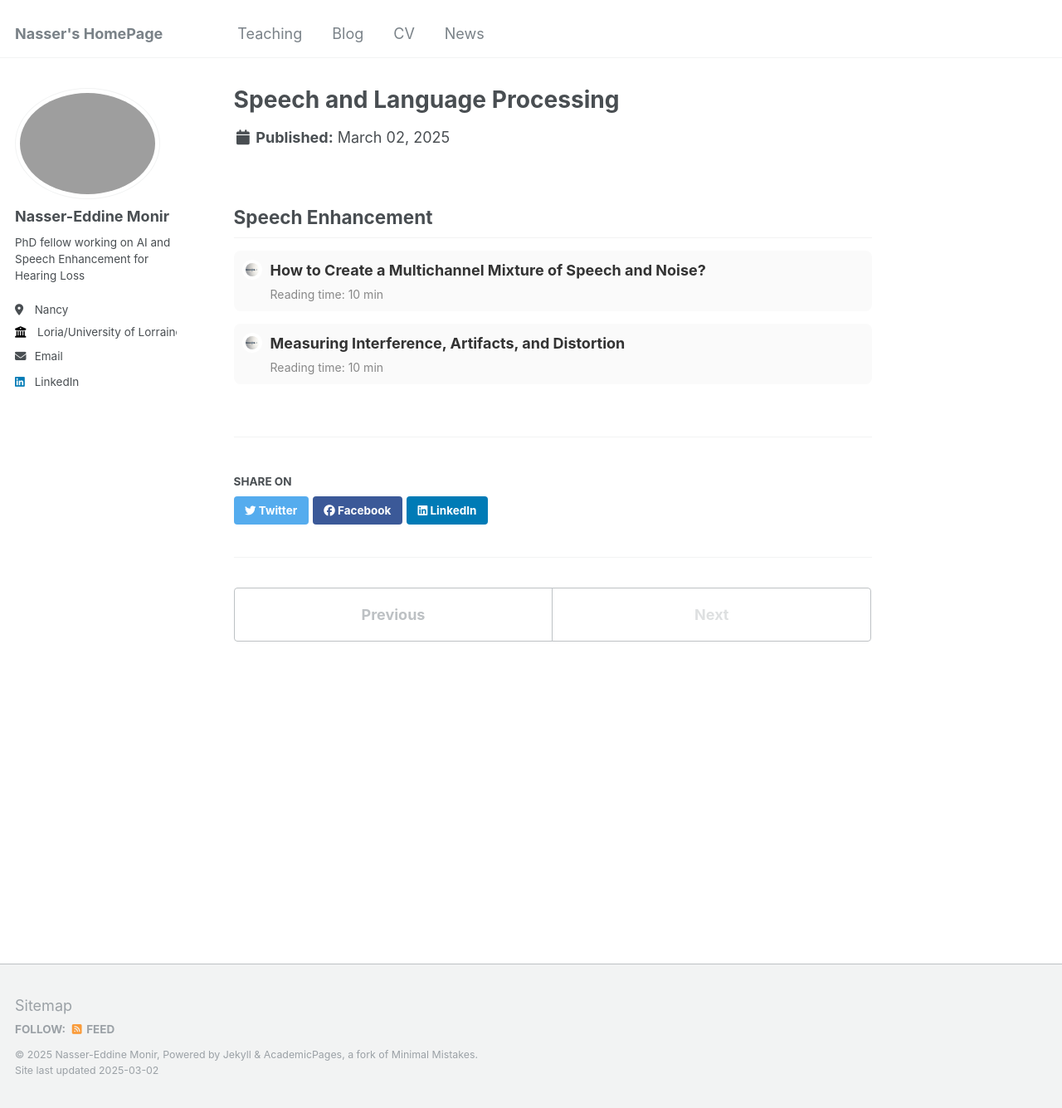
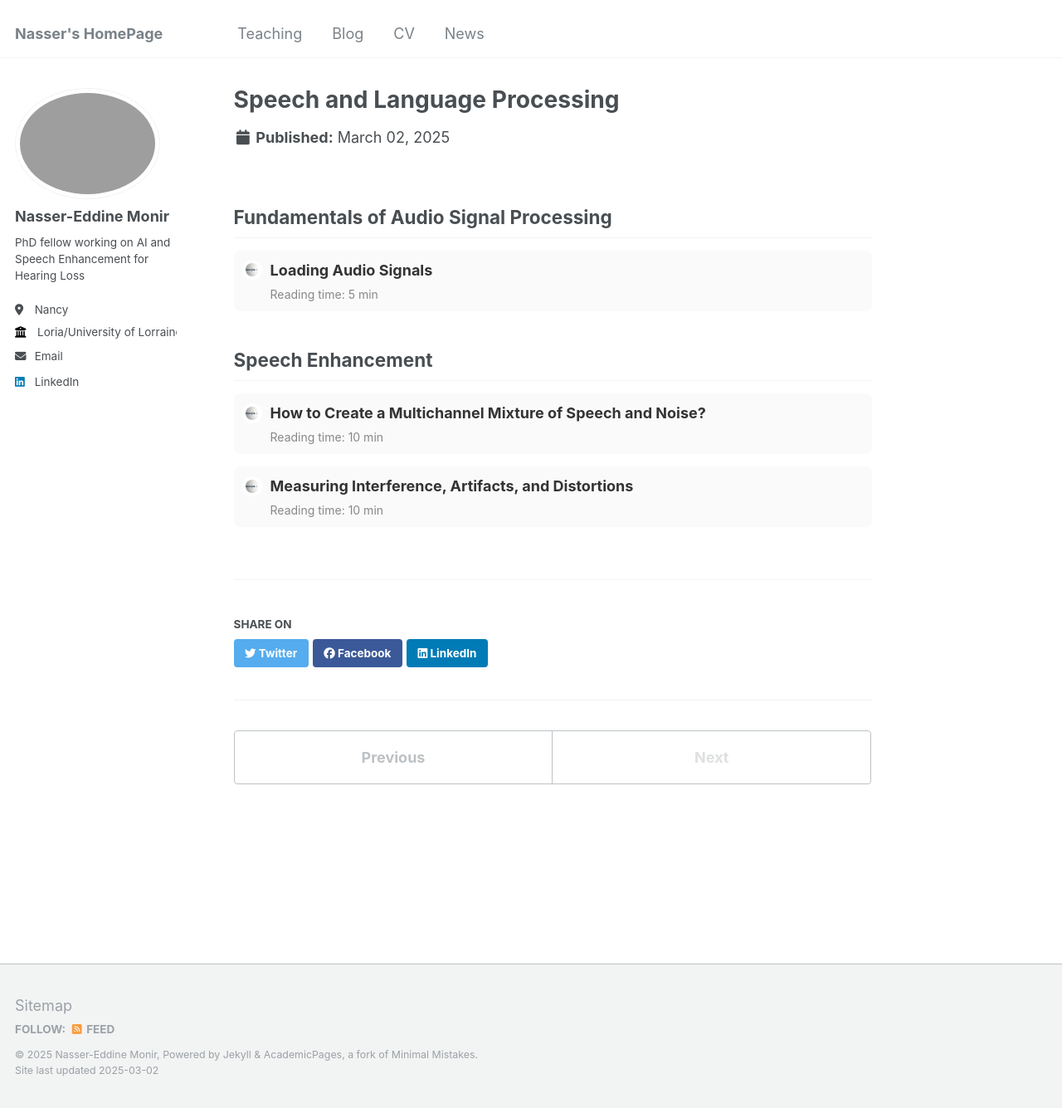
Before and after one commit to Nasseredd/nasseredd.github.io, a Jekyll site: the page built from _blog/speech-and-language-processing/index.md, in a window 1280 px wide and 1335 px high. Shown: the whole window at 83% size. Built offline with Jekyll 4.4.1, drawn with Linux system fonts in a browser that asks for light colours.

Commit message:
added new section and title: "Loading Audio Signals" in "Fundamentals of Audio Signal Processing"

```diff
--- a/_blog/speech-and-language-processing/index.md
+++ b/_blog/speech-and-language-processing/index.md
@@ -3,6 +3,19 @@
 permalink: /blog/speech-and-language-processing
 author_profile: true
 ---
+
+## Fundamentals of Audio Signal Processing
+
+<div style="width: 100%; background-color: #fafafa; border-radius: 8px; padding: 10px; margin-top: 15px; display: flex; flex-direction: column; align-items: flex-start;">
+  <a href="{{ site.baseurl }}/blog/speech-and-language-processing/creating-a-mixture"
+     style="text-decoration: none; color: inherit; display: flex; flex-direction: column; width: 100%;">
+    <div style="display: flex; align-items: center;">
+      <img src="{{ site.baseurl }}/files/blog/speech-and-language-processing-.jpg" alt="Article Icon" style="width: 24px; height: 24px; margin-right: 10px; border-radius: 50%; background-color: #fff; padding: 4px;">
+      <span style="font-size: 18px; font-weight: bold; color: #333;">Loading Audio Signals</span>
+    </div>
+    <div style="font-size: 14px; color: #888; margin-top: 5px; margin-left: 34px;">Reading time: 5 min</div>
+  </a>
+</div>
 
 ## Speech Enhancement
 
@@ -22,7 +35,7 @@
      style="text-decoration: none; color: inherit; display: flex; flex-direction: column; width: 100%;">
     <div style="display: flex; align-items: center;">
       <img src="{{ site.baseurl }}/files/blog/speech-and-language-processing-.jpg" alt="Article Icon" style="width: 24px; height: 24px; margin-right: 10px; border-radius: 50%; background-color: #fff; padding: 4px;">
-      <span style="font-size: 18px; font-weight: bold; color: #333;">Measuring Interference, Artifacts, and Distortion</span>
+      <span style="font-size: 18px; font-weight: bold; color: #333;">Measuring Interference, Artifacts, and Distortions</span>
     </div>
     <div style="font-size: 14px; color: #888; margin-top: 5px; margin-left: 34px;">Reading time: 10 min</div>
   </a>
```
